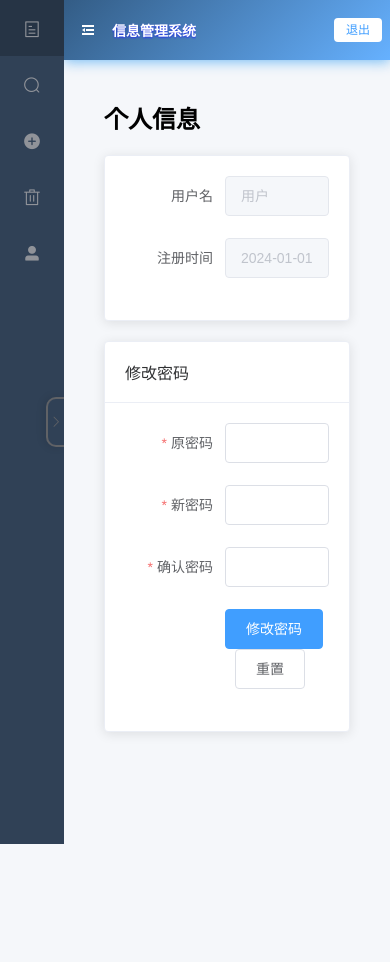
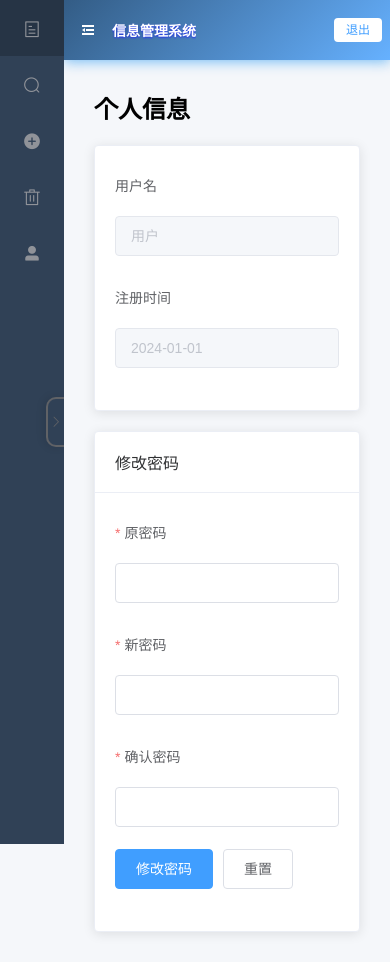
Before and after one commit to Yzenghui/information-management-system, a Vue app in the folder frontend/: page /profile in a window 390 px wide. Before the commit the page ends 844 px from the top, so only its background shows below. Built offline with nearby package versions, Linux system fonts and the light colour scheme.

Commit message:
feat: 为个人信息页面添加响应式支持
- 添加屏幕宽度监听和标签位置自适应
- 优化移动端表单布局（标签顶部对齐）
- 保持桌面端原有布局体验
- 完善页面间距的响应式处理

```diff
--- a/frontend/src/views/Profile.vue
+++ b/frontend/src/views/Profile.vue
@@ -4,7 +4,7 @@
 
     <el-card class="profile-card">
       <!-- 基本信息 -->
-      <el-form :model="profileForm" label-width="100px">
+      <el-form :model="profileForm" :label-position="labelPosition" label-width="100px">
         <el-form-item label="用户名">
             <!-- disabled 作用是禁用输入框 -->
           <el-input v-model="profileForm.username" disabled></el-input>
@@ -18,11 +18,13 @@
 
     <!-- 修改密码 -->
     <el-card class="password-card">
+      <!-- <div slot="header"> 是 Vue的插槽(slot)语法
+      指定这个div要插入到el-card组件的header插槽位置 -->
       <div slot="header">
         <span>修改密码</span>
       </div>
 
-      <el-form :model="passwordForm" :rules="passwordRules" ref="passwordFormRef" label-width="100px">
+      <el-form :model="passwordForm" :rules="passwordRules" :label-position="labelPosition" ref="passwordFormRef" label-width="100px">
         <el-form-item label="原密码" prop="oldPassword">
           <!-- show-password 是显示密码可见性切换按钮 -->
           <el-input v-model="passwordForm.oldPassword" type="password" show-password></el-input>
@@ -37,6 +39,7 @@
         </el-form-item>
 
         <el-form-item>
+          <!-- 在此处，按钮对齐的是上面的标签 -->
           <el-button type="primary" @click="handleChangePassword">修改密码</el-button>
           <el-button @click="handleResetPassword">重置</el-button>
         </el-form-item>
@@ -59,6 +62,7 @@ export default {
     };
 
     return {
+      screenWidth: document.documentElement.clientWidth, // 添加屏幕宽度监听
       profileForm: {
         username: localStorage.getItem("username") || "用户",
         registerTime: "2024-01-01" // 模拟数据
@@ -83,6 +87,12 @@ export default {
       }
     };
   },
+  computed: {
+    // 根据屏幕宽度动态调整标签位置
+    labelPosition() {
+      return this.screenWidth < 768 ? 'top' : 'right';
+    }
+  },
   methods: {
     handleChangePassword() {
       this.$refs.passwordFormRef.validate((valid) => {
@@ -95,7 +105,19 @@ export default {
     },
     handleResetPassword() {
       this.$refs.passwordFormRef.resetFields();
+    },
+    // 监听窗口大小变化
+    handleResize() {
+      this.screenWidth = document.documentElement.clientWidth;
     }
+  },
+  mounted() {
+    // 添加窗口大小变化监听
+    window.addEventListener('resize', this.handleResize);
+  },
+  beforeDestroy() {
+    // 移除监听器，防止内存泄漏
+    window.removeEventListener('resize', this.handleResize);
   }
 };
 </script>
@@ -111,4 +133,17 @@ export default {
 .password-card {
   margin-top: 20px;
 }
+
+/* 响应式样式 */
+@media screen and (max-width: 768px) {
+  .profile-page {
+    padding: 15px;
+  }
+}
+
+@media screen and (max-width: 480px) {
+  .profile-page {
+    padding: 10px;
+  }
+}
 </style>
```
